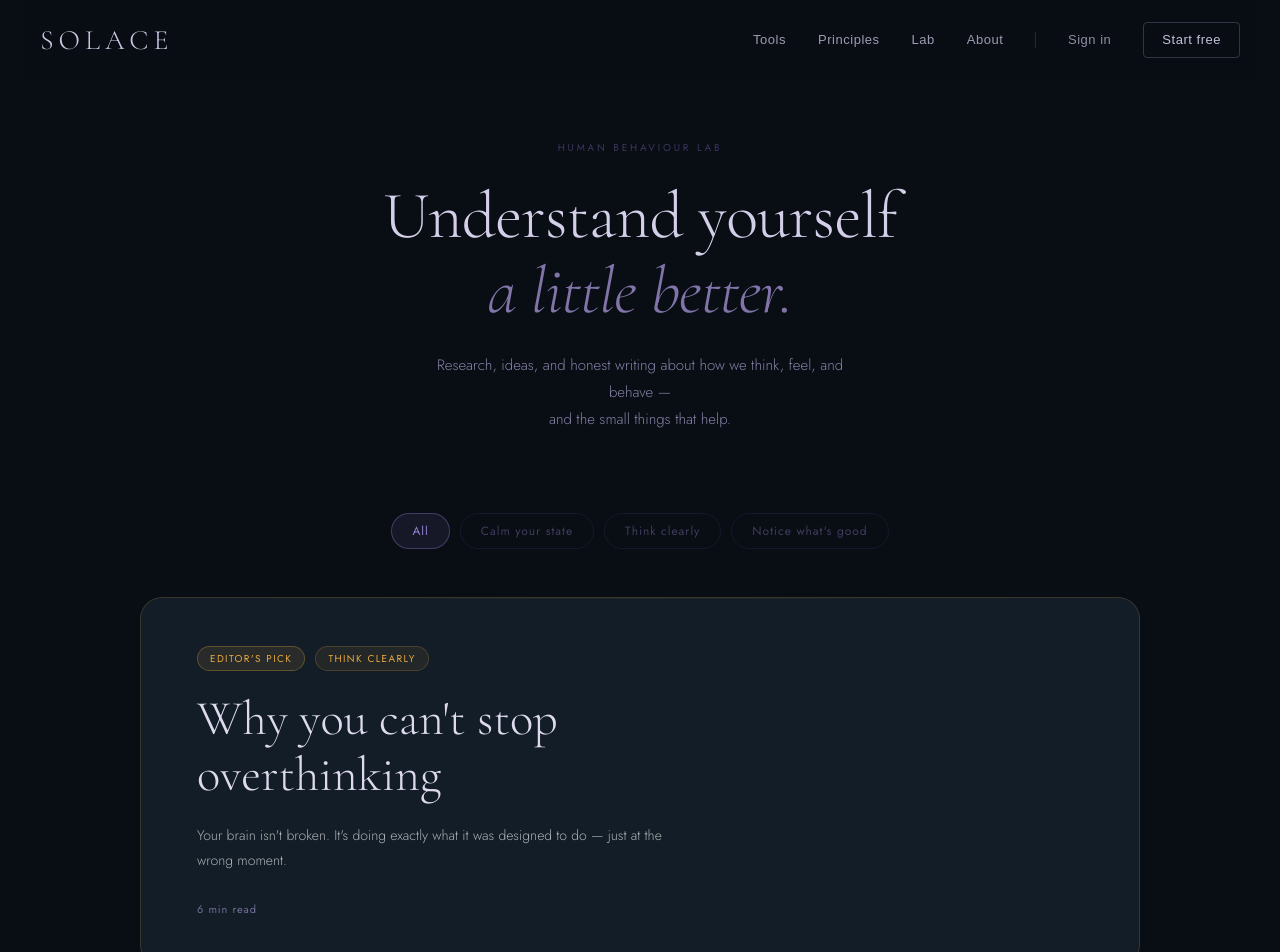
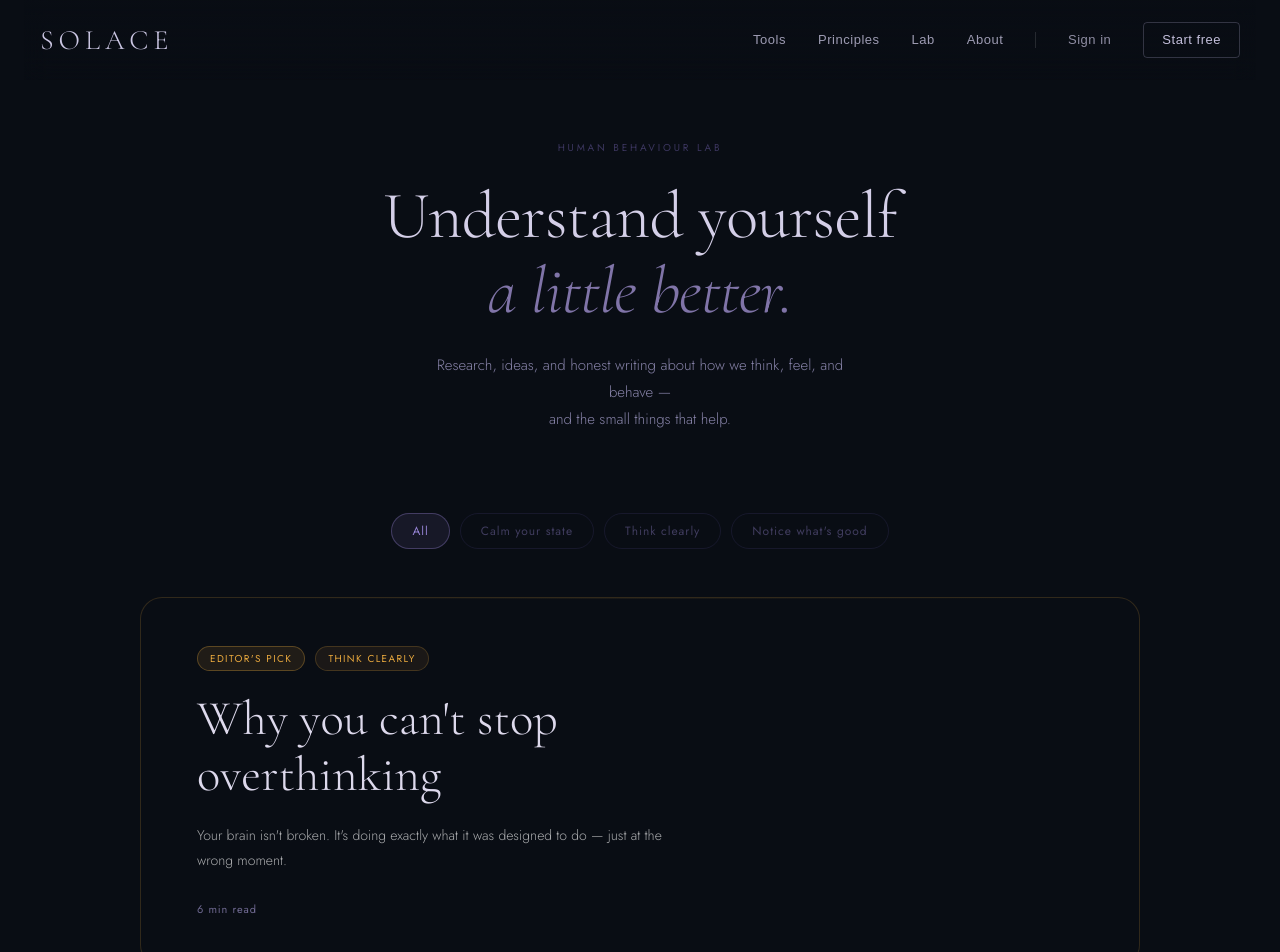
Before and after one commit to salsotk1973/solace, a Next.js app: page /lab in a window 1280 px wide. Shown: the top 952 px of the page. Built offline with nearby package versions, Linux system fonts and the light colour scheme; no server answers.

Commit message:
Fix: FeaturedCard — replace per-category tinted backgrounds with dark navy

```diff
--- a/components/lab/LabFilter.tsx
+++ b/components/lab/LabFilter.tsx
@@ -34,11 +34,7 @@ const CATEGORY_BG: Record<LabArticle['category'], string> = {
   'notice-whats-good': labAccent('notice-whats-good').replace('1)', '0.08)'),
 }
 
-const FEATURED_BG: Record<string, string> = {
-  'calm-your-state':   '#0e1c1b',
-  'think-clearly':     '#121d27',
-  'notice-whats-good': '#1a1816',
-}
+const FEATURED_BG = '#090d14'
 
 // ─── Shared pill style ────────────────────────────────────────────────────────
 
@@ -294,7 +290,7 @@ export function FeaturedCard({
       onMouseLeave={() => setHovered(false)}
       style={{
         borderRadius: '22px',
-        background:   FEATURED_BG[article.category] ?? catBg,
+        background:   FEATURED_BG,
         border:       `0.5px solid ${hovered ? accent.replace('1)', '0.35)') : accent.replace('1)', '0.18)')}`,
         boxShadow:    hovered
           ? `0 0 ${isCompact ? '18px 4px' : '24px 6px'} ${accent.replace('1)', isCompact ? '0.24)' : '0.35)')}`
```
